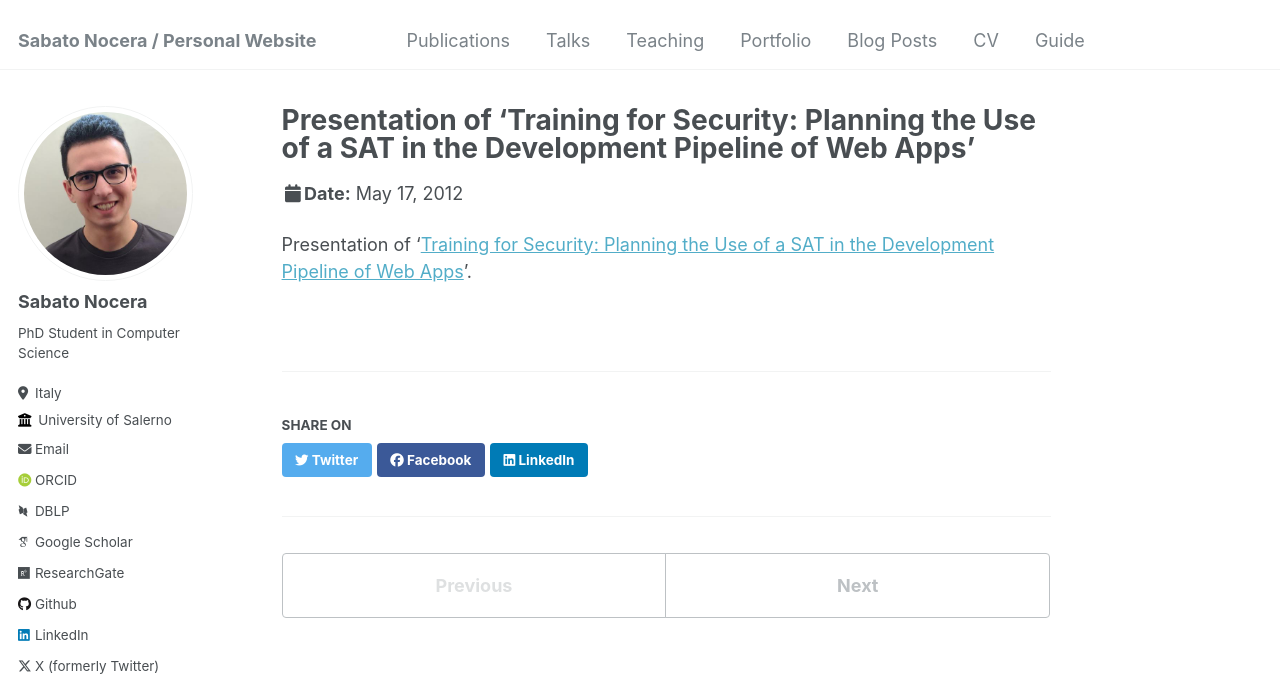
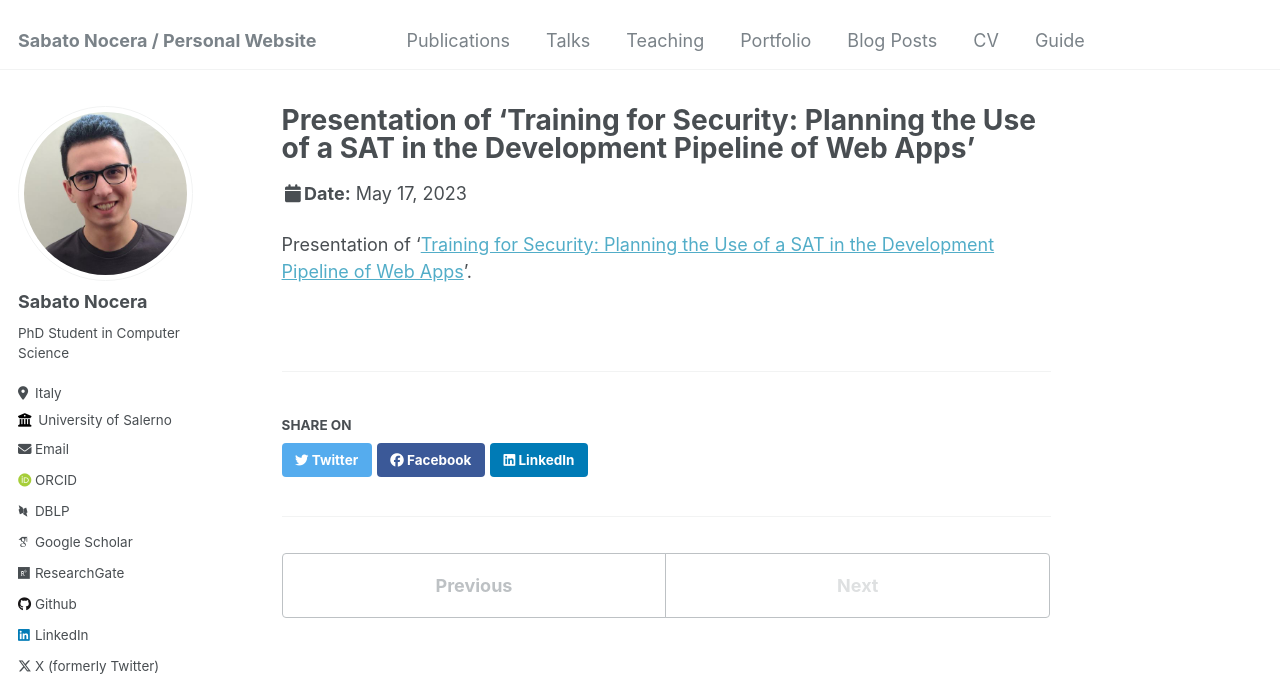
Before and after one commit to sabato-nocera/sabato-nocera.github.io, a Jekyll site: the page built from _talks/nocera_2023_icse_seet_talk.md, in a window 1280 px wide and 990 px high. Shown: the top 681 px of the window. Built offline with Jekyll 4.4.1, drawn with Linux system fonts in a browser that asks for light colours; some web fonts are replaced.

Commit message:
Update nocera_2023_icse_seet_talk.md

```diff
--- a/_talks/nocera_2023_icse_seet_talk.md
+++ b/_talks/nocera_2023_icse_seet_talk.md
@@ -4,8 +4,8 @@ collection: talks
 type: "Paper presentation"
 permalink: /talks/nocera_2023_icse_seet_talk
 venue: "45th International Conference on Software Engineering (ICSE)"
-date: 2012-05-17
-location: "Melbourne, Australia"
+date: 2023-05-17
+location: "Melbourne, Australia (remote)"
 ---
 
 Presentation of '[Training for Security: Planning the Use of a SAT in the Development Pipeline of Web Apps](../publication/nocera_2023_icse_seet)'.
```
